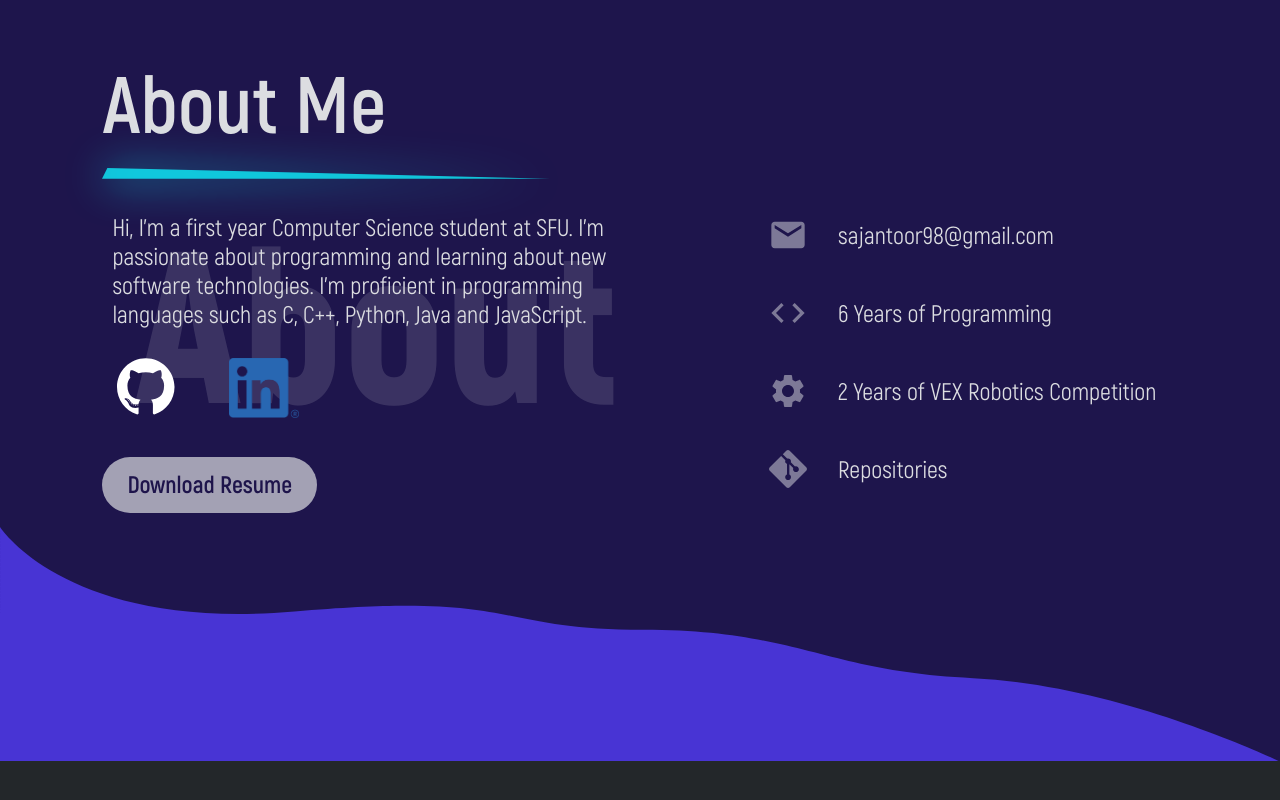
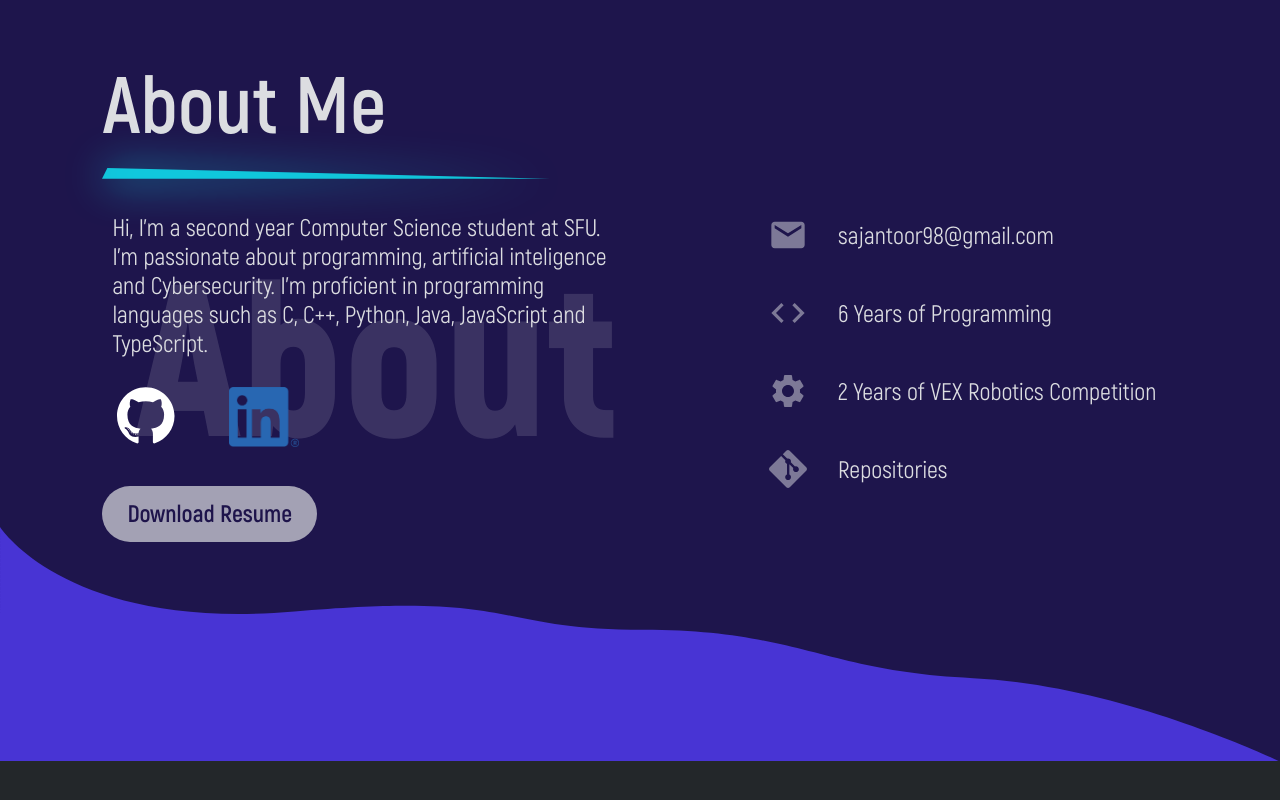
Before and after one commit to Sajantoor/sajantoor.github.io, a React (Create React App) app: page / in a window 1280 px wide. Shown: the part 865-1665 px from the top of the page. Built offline with nearby package versions, Linux system fonts and the light colour scheme; no server answers.

Commit message:
:sparkles: Updated about page

```diff
--- a/src/components/About.js
+++ b/src/components/About.js
@@ -64,7 +64,7 @@ class About extends React.Component {
             <AboutTitleAsset/>
           </div>
           <h1 className="backgroundText"> About </h1>
-          <p> Hi, I'm a first year Computer Science student at SFU. I'm passionate about programming and learning about new software technologies. I'm proficient in programming languages such as C, C++, Python, Java and JavaScript. </p>
+          <p> Hi, I'm a second year Computer Science student at SFU. I'm passionate about programming, artificial inteligence and Cybersecurity. I'm proficient in programming languages such as C, C++, Python, Java, JavaScript and TypeScript. </p>
 
           <div className="icons">
             <a href="https://github.com/Sajantoor" target="_blank" rel="noreferrer"> <GitHub/> </a>
```
